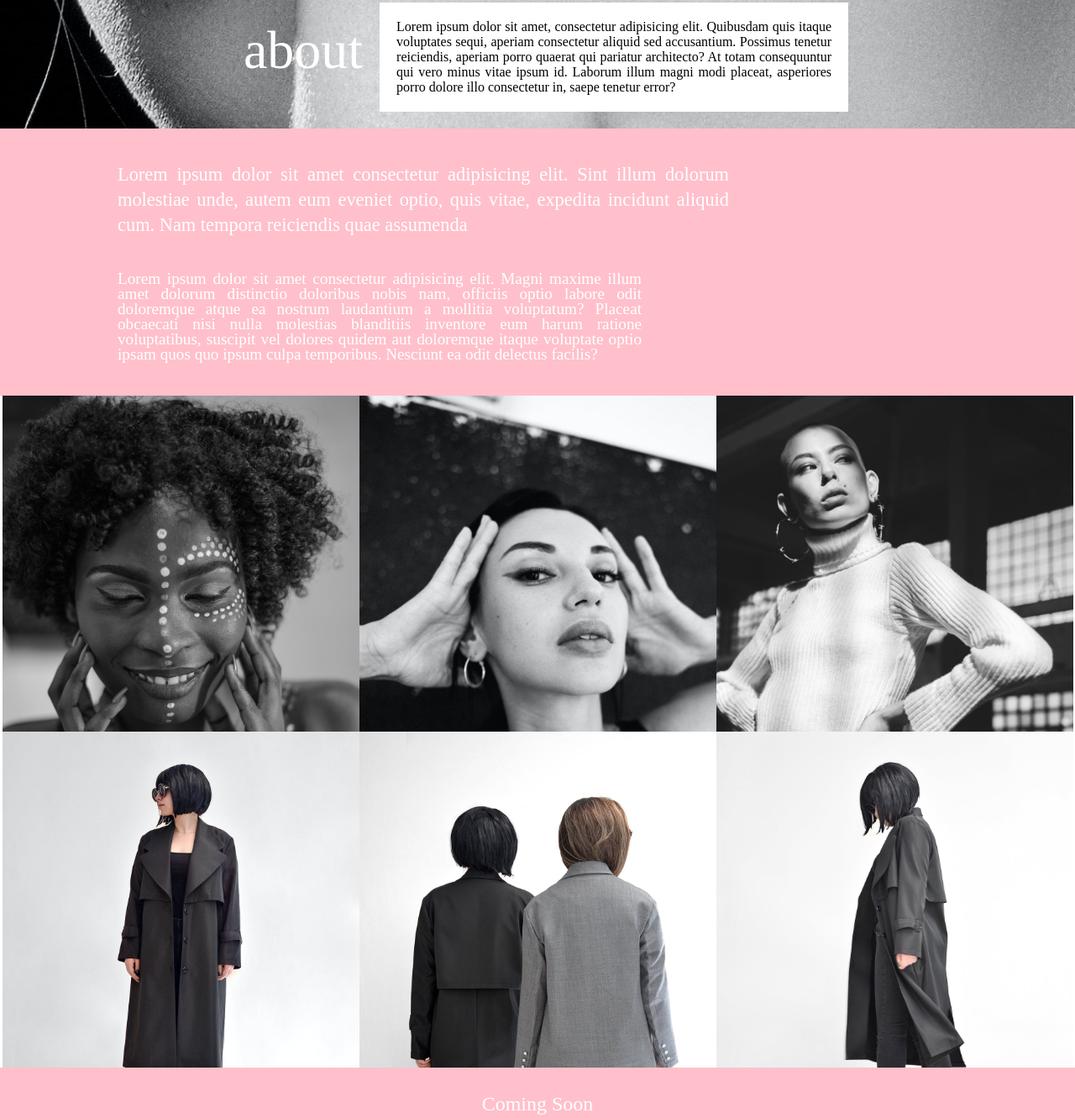
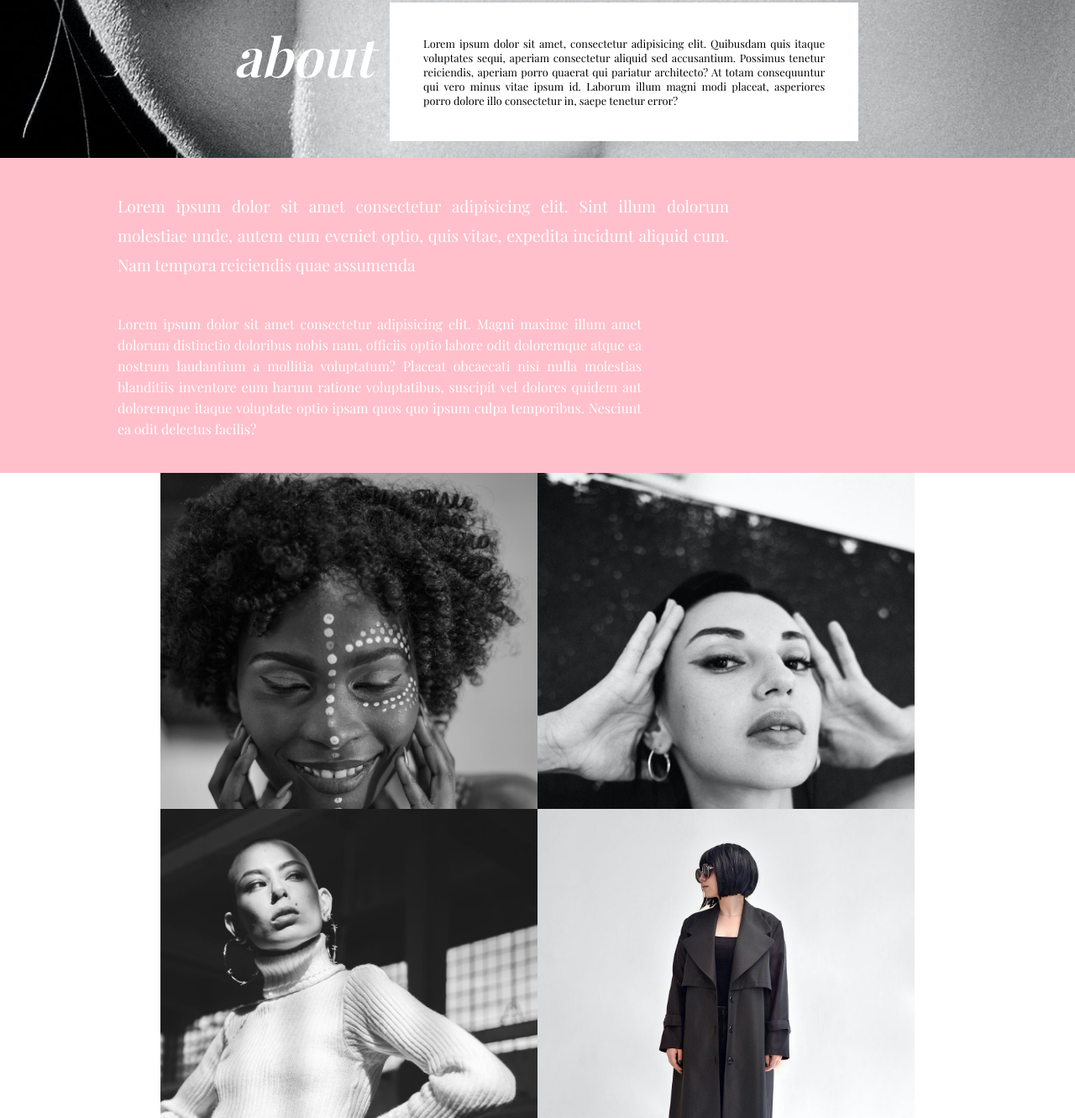
Before and after one commit to Daniblueboy/kodecamp-csspage, a plain HTML site: page index.html in a window 1280 px wide. Shown: the part 517-1848 px from the top of the page at 84% size. Drawn offline with nearby package versions, Linux system fonts and the light colour scheme; a web font is replaced by a local one.

Commit message:
added original fonts

```diff
--- a/css/main.css
+++ b/css/main.css
@@ -2,16 +2,17 @@
     margin:0;
     padding:0;
     box-sizing: border-box;
-
+    font-family: "Playfair Display";
 
 }
 body, html {
     height: 100%;
   }
 
+
 .banner{
     display: flex;
-    background-image: url(/images/banner.jpeg);
+    background-image: url(../images/banner.jpeg);
     background-repeat: no-repeat;
     background-size:cover;
     padding: 20px;
@@ -19,15 +20,17 @@ body, html {
     align-content: center;
 }
 
+
 .abt{
     padding: 20px;
     margin-top: 500px;
 }
 
 .abt p{
-    font-weight: 400;
+    font-weight: 600;
     font-size: 4rem;
     color: white;
+    font-style: italic;
 }
 
 .left{
@@ -36,6 +39,11 @@ body, html {
     text-align: justify;
     margin-top:500px;
     padding: 20px;
+}
+.left p{
+    margin: 20px;
+    font-size: .8rem;
+    font-weight: normal;
 }
 .sec{
     background-color: pink;
@@ -53,10 +61,10 @@ body, html {
     margin:20px;
 }
 .ext p{
-    line-height: 30px;
+    line-height: 35px;
     text-align: justify;
-    font-size: 1.4rem;
-    font-weight: 300;
+    font-size: 1.2rem;
+    font-weight: 200;
 }
 .ext2{
     width:60%;
@@ -64,10 +72,10 @@ body, html {
 }
 
 .ext2 p{
-    line-height: 18px;
+    line-height: 25px;
     text-align: justify;
-    font-size: 1.2rem;
-    font-weight: 200;
+    font-size: 1rem;
+    font-weight: 100;
 }
 
 .gallery{
@@ -83,45 +91,45 @@ body, html {
     justify-content: center;
 }
 .gal div{
-    width:425px;
+    width:449px;
     height: 400px;
     margin: 0px;
 }
 .bgpics1{
-    background-image: url(/images/gallery-1.jpeg);
+    background-image: url(../images/gallery-1.jpeg);
     background-repeat: no-repeat;
     background-size:cover;
 }
 .bgpics2{
-    background-image: url(/images/gallery-2.jpeg);
+    background-image: url(../images/gallery-2.jpeg);
     background-repeat: no-repeat;
     background-size:cover;
 
 
 }
 .bgpics3{
-    background-image: url(/images/gallery-3.jpeg);
+    background-image: url(../images/gallery-3.jpeg);
     background-repeat: no-repeat;
     background-size:cover;
 
 
 }
 .bgpics4{
-    background-image: url(/images/gallery-4.jpeg);
+    background-image: url(../images/gallery-4.jpeg);
     background-repeat: no-repeat;
     background-size:cover;
 
 
 }
 .bgpics5{
-    background-image: url(/images/gallery-5.jpeg);
+    background-image: url(../images/gallery-5.jpeg);
     background-repeat: no-repeat;
     background-size:cover;
 
 
 }
 .bgpics6{
-    background-image: url(/images/gallery-6.jpeg);
+    background-image: url(../images/gallery-6.jpeg);
     background-repeat: no-repeat;
     background-size:cover;
 
@@ -185,14 +193,22 @@ form{
    padding: 2rem;
 }
 .art p{
-text-align: justify;
-line-height: 1.3;
-font-weight: 400;
-font-size: 1.1rem;
-margin: 1.8rem;
+    text-align: justify;
+    justify-content: center;
+}
+.artp{
+
+    line-height: 1rem;
+    font-weight: 100;
+    font-size: 1.1rem;
+
 }
 .sign{
+   margin-left: 50px;
     color: pink;
+    font-size: 2rem;
+    font-weight: 400;
+    font-style:italic;
 }
 .slide{
     background-color: pink;
@@ -212,8 +228,9 @@ margin: 1.8rem;
     height: 320px;
 }
 .caption{
-    font-size: 24px;
-    font-weight: 500;
+    font-size: 3rem;
+    font-weight: bold;
+    font-style: italic;
     color: white;
     margin: 10px;
 }
@@ -293,7 +310,7 @@ footer{
     padding: 1.5rem;
 }
 .footinput{
-    width: 35%;
+    width: 45%;
     padding: .5rem;
     outline: none;
   }
@@ -304,7 +321,7 @@ footer{
     cursor: pointer;
     background: black;
     border-radius: 20px;
-    width: 20%;
+    width: 30%;
     text-align: center;
     font-size: .8rem;
     font-style: normal;
--- a/index.html
+++ b/index.html
@@ -8,8 +8,10 @@
     rel="stylesheet"
     href="https://use.fontawesome.com/releases/v5.13.0/css/all.css"
     integrity="sha384-Bfad6CLCknfcloXFOyFnlgtENryhrpZCe29RTifKEixXQZ38WheV+i/6YWSzkz3V"
-    crossorigin="anonymous"
-  />
+    crossorigin="anonymous"/>
+    <link rel="preconnect" href="https://fonts.googleapis.com">
+    <link rel="preconnect" href="https://fonts.gstatic.com" crossorigin>
+    <link href="https://fonts.googleapis.com/css2?family=Playfair+Display:ital,wght@0,700;0,400;1,400;1,500;0,600;1,600,1,700&display=swap" rel="stylesheet">
     <link rel="stylesheet" href="./css/main.css">
     <title>fashion Landing Page</title>
 </head>
@@ -63,11 +65,13 @@
         </div>
         <article class="art">
 
+            <p class="artp art">
+                Lorem ipsum, dolor sit amet consectetur adipisicing elit. Deleniti modi fuga veniam fugit facilis aliquid ut nemo? Dolorum, assumenda voluptatem, ex, qui vitae aspernatur deserunt sunt veritatis ducimus corrupti culpa. Ab dolore saepe optio sapiente non sint doloremque quidem, necessitatibus tempora voluptatibus exercitationem esse, quia hic laborum vero laudantium eveniet expedita fuga molestias? Soluta, dolor nam! Laudantium delectus pariatur praesentium quia incidunt libero mollitia, dolorum perspiciatis inventore? Beatae cupiditate, eius aliquam sapiente ad, vero maxime cumque recusandae repellat, animi nostrum accusantium et neque temporibus ab inventore incidunt rem consectetur maiores aspernatur totam voluptatum optio. Itaque temporibus quae minus porro sapiente?
+
+            </p>
             <p>
-                Lorem ipsum, dolor sit amet consectetur adipisicing elit. Deleniti modi fuga veniam fugit facilis aliquid ut nemo? Dolorum, assumenda voluptatem, ex, qui vitae aspernatur deserunt sunt veritatis ducimus corrupti culpa. Ab dolore saepe optio sapiente non sint doloremque quidem, necessitatibus tempora voluptatibus exercitationem esse, quia hic laborum vero laudantium eveniet expedita fuga molestias? Soluta, dolor nam! Laudantium delectus pariatur praesentium quia incidunt libero mollitia, dolorum perspiciatis inventore? Beatae cupiditate, eius aliquam sapiente ad, vero maxime cumque recusandae repellat, animi nostrum accusantium et neque temporibus ab inventore incidunt rem consectetur maiores aspernatur totam voluptatum optio. Itaque temporibus quae minus porro sapiente?
-            </p>
-            <p class="sign">
-                Daniel Obasuyi
+            <img src="./images/sign.PNG" alt="">
+
             </p>
         </article>
     </section>
```
Also changed, not shown: images/sign.PNG (added).
